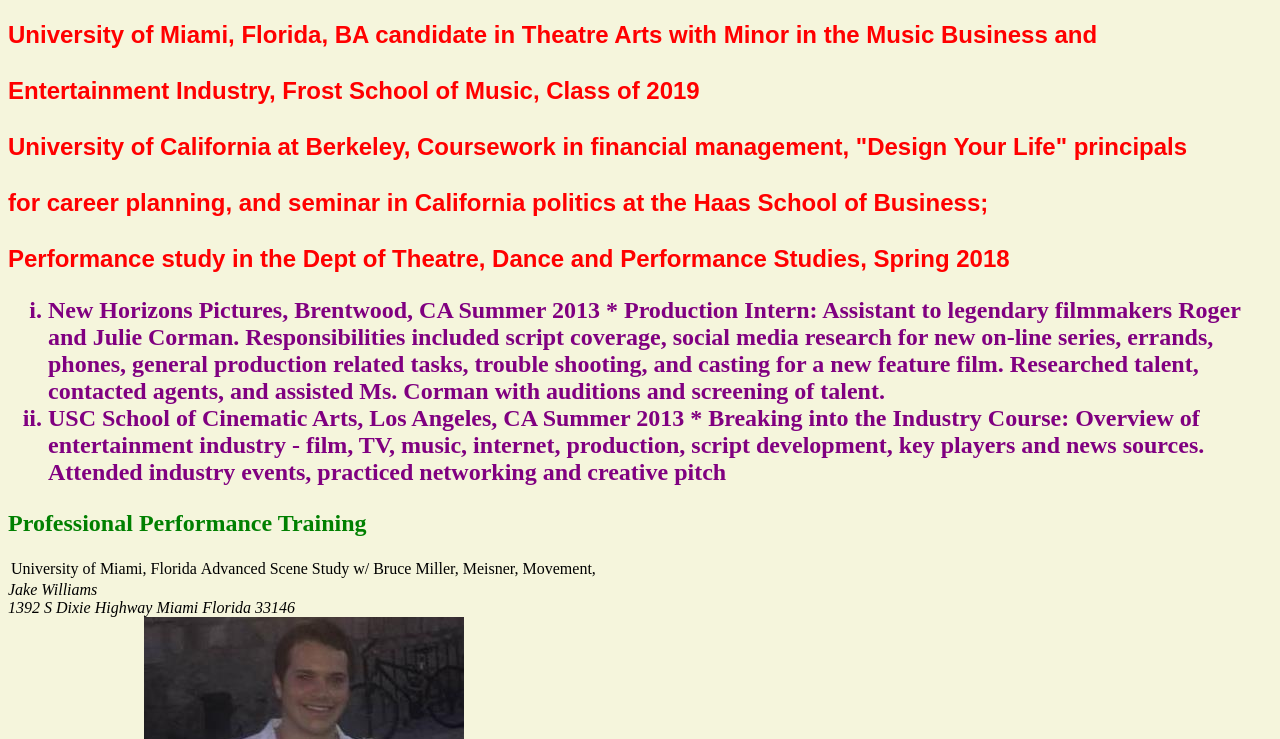
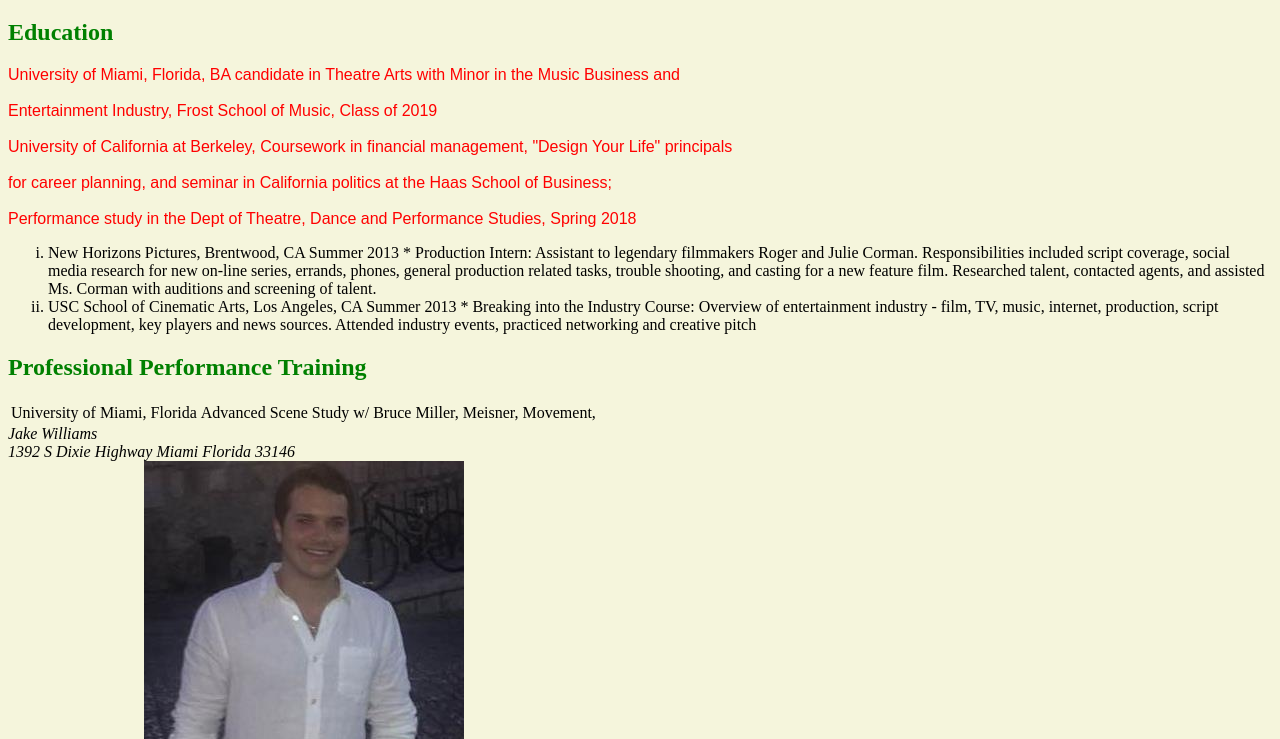
Before and after one commit to jake2194/jake2194.github.io, a plain HTML site: page homework/resumecss/index.html in a window 1280 px wide. Shown: the part 61-800 px from the top of the page. Drawn offline with Linux system fonts and the light colour scheme.

Commit message:
update css
css

```diff
--- a/homework/resumecss/index.html
+++ b/homework/resumecss/index.html
@@ -1,4 +1,4 @@
-<!DOCTYPE html>
+ <!DOCTYPE html>
 <html lang="en" dir="ltr">
   <head>
     <meta name="author" content="Jake">
@@ -8,11 +8,12 @@
     </title>
     <link rel="stylesheet" href="style.css">
     <link href="https://fonts.googleapis.com/css?family=Permanent+Marker" rel="stylesheet">
+    <link href="https://fonts.googleapis.com/css?family=Monoton|Permanent+Marker" rel="stylesheet">
   </head>
 
   <body>
     <h1 id="maintitle">Jake Williams</h1>
-<h2 id="maintitle"Education</h2>
+<h2>Education</h2>
     <p class="customlist">University of Miami, Florida, BA candidate in Theatre Arts with Minor in the Music Business and
 <br><br>
 Entertainment Industry, Frost School of Music, Class of 2019
@@ -23,8 +24,8 @@
 <br><br>
 Performance study in the Dept of Theatre, Dance and Performance Studies, Spring 2018
 </p>
-<h2 id="maintitle"<Experience</h2>
-<ul class="customList">
+<h2<Experience</h2>
+<ul class="newclass">
   <li>
     New Horizons Pictures, Brentwood, CA Summer 2013
 
@@ -36,7 +37,7 @@
 * Breaking into the Industry Course: Overview of entertainment industry - film, TV, music, internet, production, script development, key players and news sources. Attended industry events, practiced networking and creative pitch
   </li>
 </ul>
-<h2 class="customlist">Professional Performance Training</h2>
+<h2 class="anotherclass">Professional Performance Training</h2>
 
 <table class="customlist">
   <tr>
```
